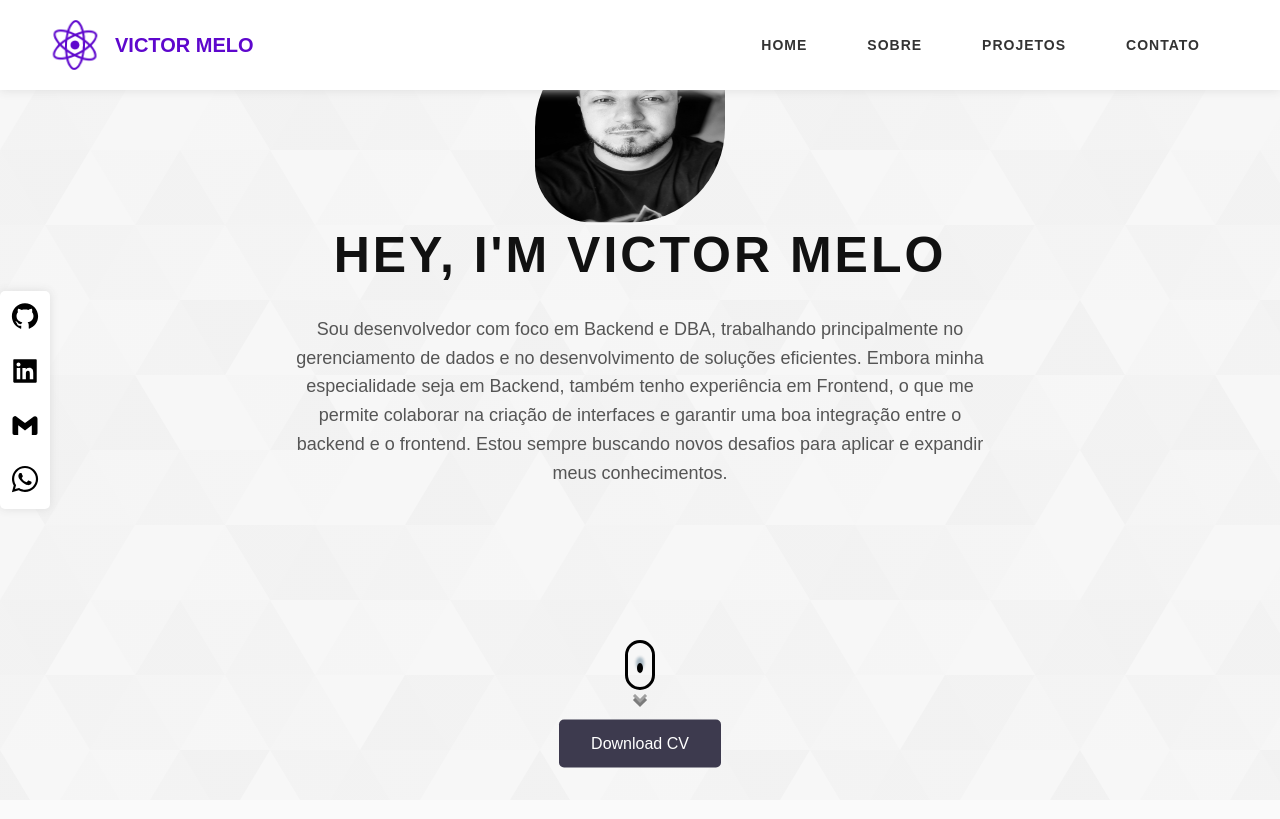
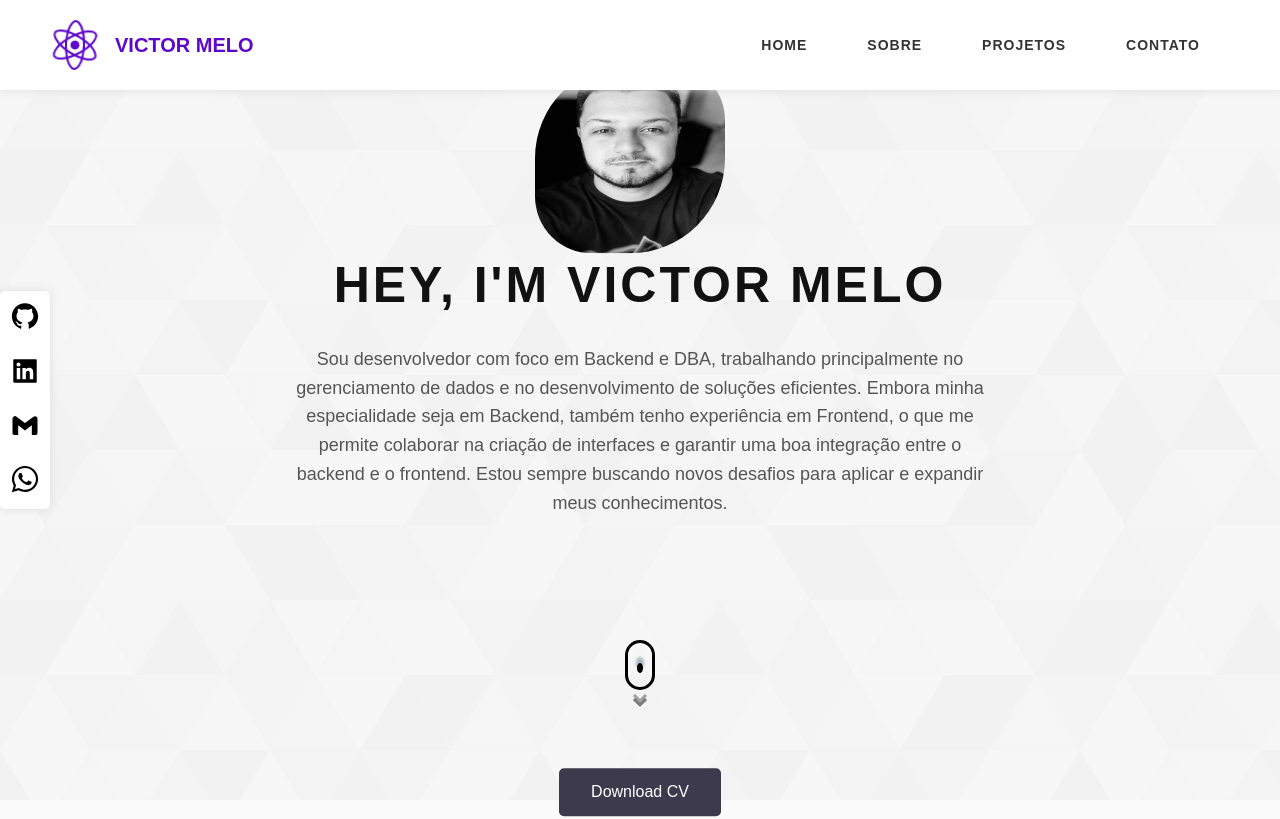
Before and after one commit to VetorMelo/portfolio_victor_react, a React (Vite) app: page / in a window 1280 px wide. Shown: the top 819 px of the page. Built offline with nearby package versions, Linux system fonts and the light colour scheme; a web font is replaced by a local one.

Commit message:
Atualização margem foto de perfil

```diff
--- a/src/app/App.jsx
+++ b/src/app/App.jsx
@@ -196,7 +196,7 @@ function App() {
 				<div className={style["home-content"]}>
 				<img src={minhaFoto} alt="Victor Melo" className={style["profile-pic"]} />
 					<h1>HEY, I'M Victor Melo</h1>
-					<p>Sou desenvolvedor com foco em Backend e DBA, trabalhando principalmente no gerenciamento de dados e no desenvolvimento de soluções eficientes. Embora minha especialidade seja em Backend, também tenho experiência em Frontend, o que me permite colaborar na criação de interfaces e garantir uma boa integração entre o backend e o frontend. Estou sempre buscando novos desafios para aplicar e expandir meus conhecimentos.</p><br></br><br></br><br></br><br></br><br></br><br></br><br></br><br></br><br></br><br></br><br></br>
+					<p>Sou desenvolvedor com foco em Backend e DBA, trabalhando principalmente no gerenciamento de dados e no desenvolvimento de soluções eficientes. Embora minha especialidade seja em Backend, também tenho experiência em Frontend, o que me permite colaborar na criação de interfaces e garantir uma boa integração entre o backend e o frontend. Estou sempre buscando novos desafios para aplicar e expandir meus conhecimentos.</p><br></br><br></br><br></br><br></br><br></br><br></br><br></br><br></br><br></br><br></br><br></br><br></br>
 					<a
 						href={cv}
 						download="cv-PDF-document"
--- a/src/app/App.module.css
+++ b/src/app/App.module.css
@@ -250,6 +250,7 @@
     height: 190px;
     border-radius: 50% 30%;
     margin-right: 20px;
+    margin-top: 80px;
 }
 
 .home-content>h1 {
```
